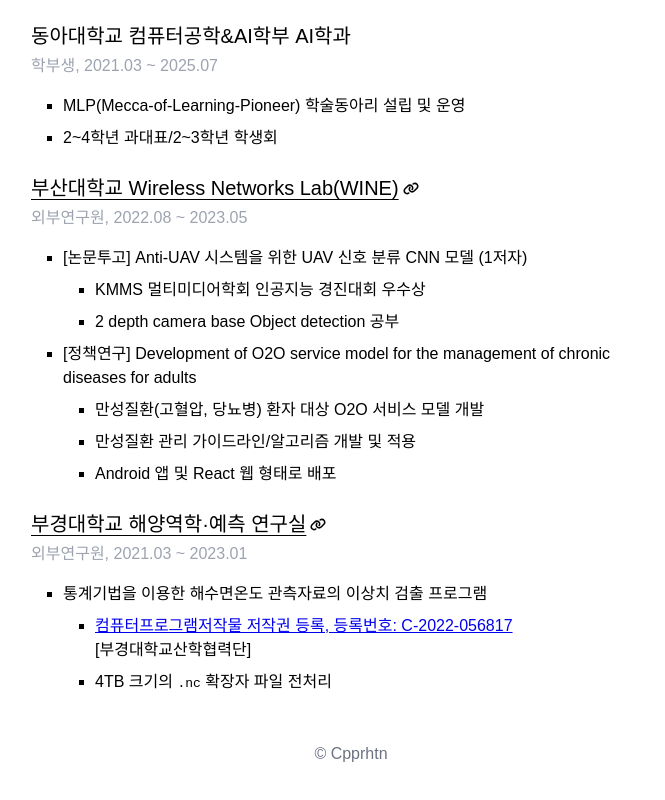
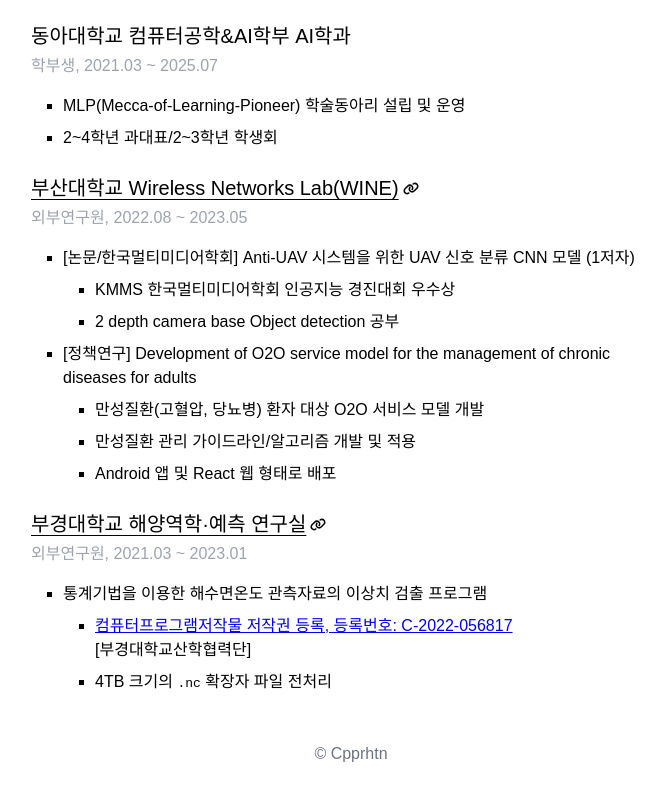
Before and after one commit to cpprhtn/about, a Next.js app: page / in a window 1280 px wide. Shown: the part 7915-8715 px from the top of the page, without its empty margins (289-954 px from the left). Built offline with nearby package versions, Linux system fonts and the light colour scheme; a web font is replaced by a local one.

Commit message:
Update page.tsx

```diff
--- a/app/page.tsx
+++ b/app/page.tsx
@@ -258,9 +258,9 @@ function EducationSection() {
       >
         <ul>
           <li>
-              [논문투고] Anti-UAV 시스템을 위한 UAV 신호 분류 CNN 모델 (1저자)
+              [논문/한국멀티미디어학회] Anti-UAV 시스템을 위한 UAV 신호 분류 CNN 모델 (1저자)
               <ul>
-                  <li>KMMS 멀티미디어학회 인공지능 경진대회 우수상</li>
+                  <li>KMMS 한국멀티미디어학회 인공지능 경진대회 우수상</li>
                   <li>2 depth camera base Object detection 공부</li>
               </ul>
           </li>
```
